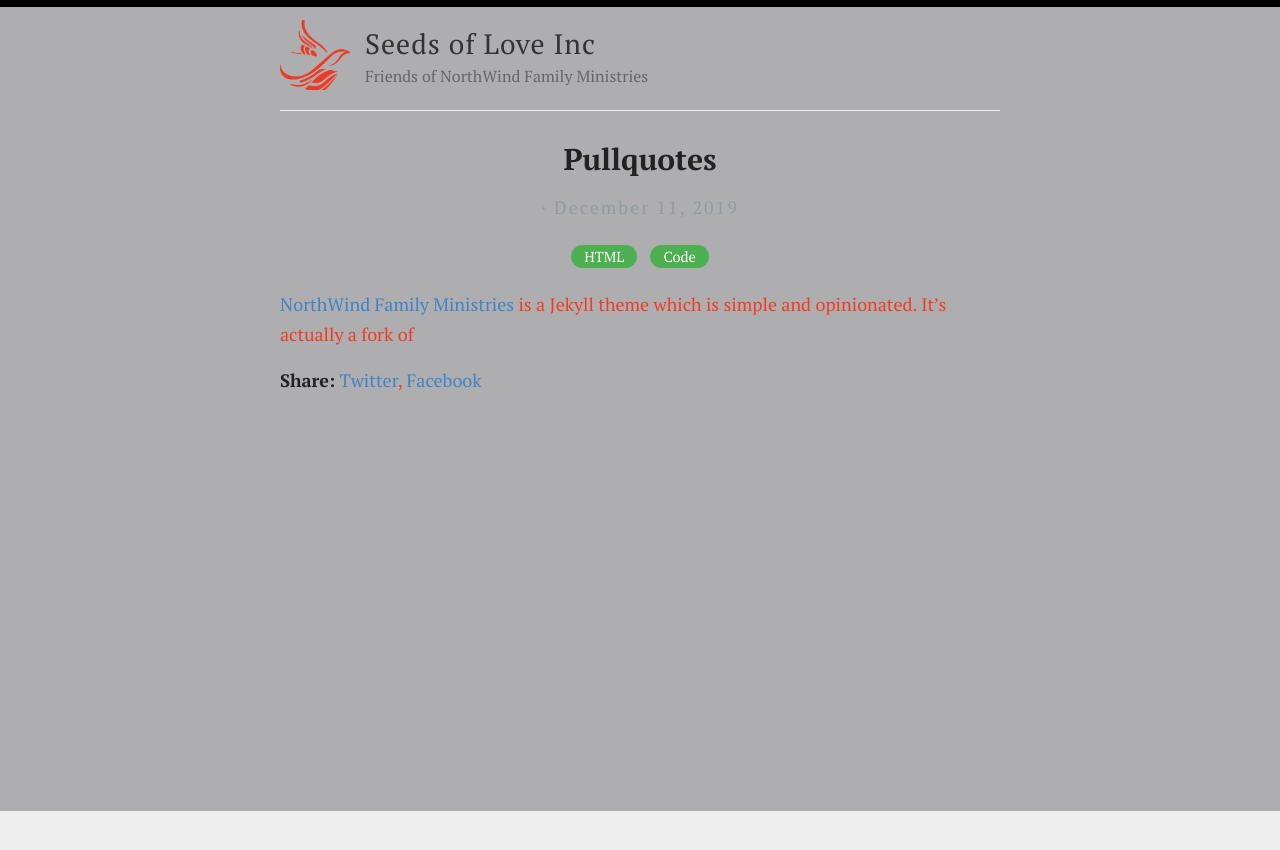
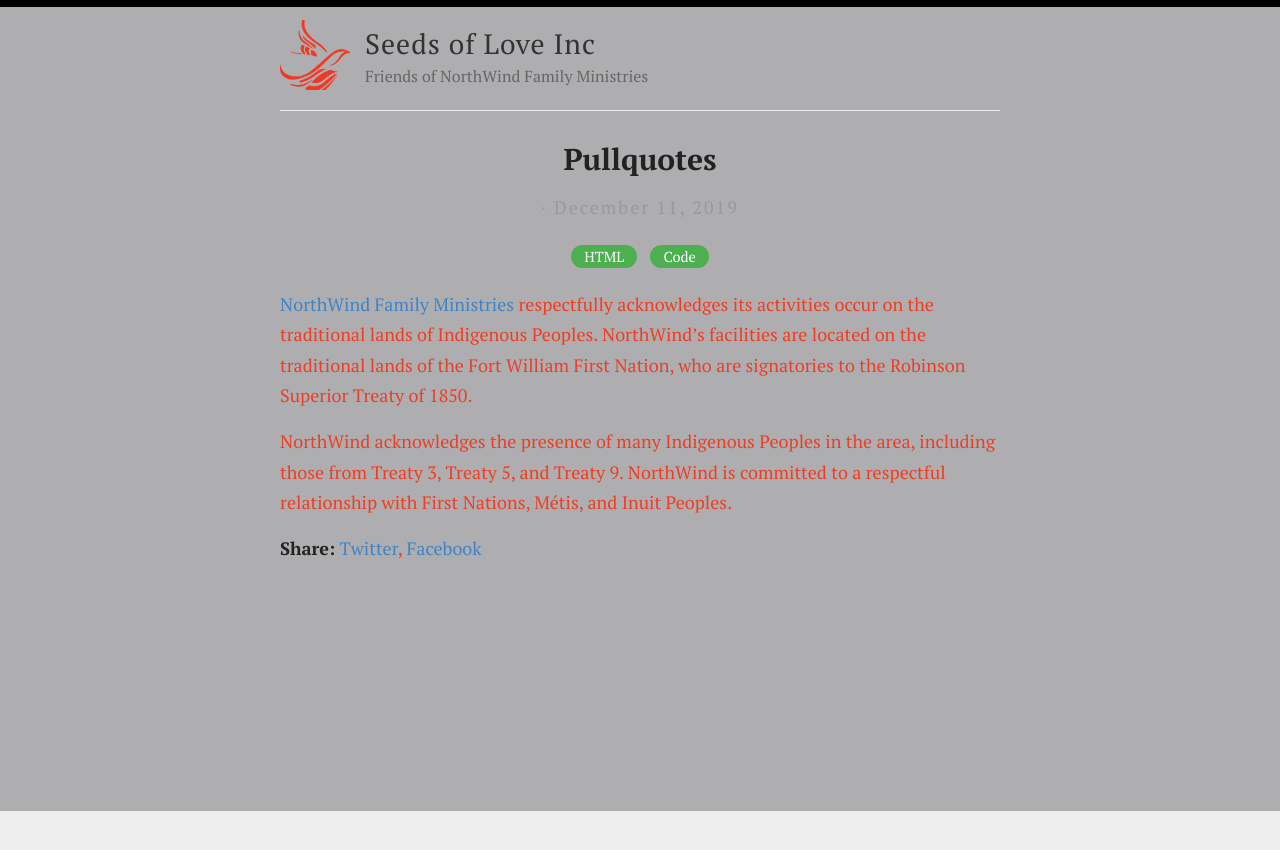
Before and after one commit to Seeds-of-Love-Inc/seeds-of-love-inc.github.io, a Jekyll site: the page built from _posts/2019-12-11-pullquotes.md, in a window 1280 px wide. Shown: the top 850 px of the page. Built offline with Jekyll 4.4.1, drawn with Linux system fonts in a browser that asks for light colours.

Commit message:
Update 2019-12-11-pullquotes.md

```diff
--- a/_posts/2019-12-11-pullquotes.md
+++ b/_posts/2019-12-11-pullquotes.md
@@ -4,4 +4,6 @@ title:  Pullquotes
 categories: [HTML,Code]
 ---
 
-[NorthWind Family Ministries](https://www.northwindfm.org/) is a Jekyll theme which is simple and opinionated. It's actually a fork of
+[NorthWind Family Ministries](https://www.northwindfm.org/) respectfully acknowledges its activities occur on the traditional lands of Indigenous Peoples. NorthWind’s facilities are located on the traditional lands of the Fort William First Nation, who are signatories to the Robinson Superior Treaty of 1850.
+
+NorthWind acknowledges the presence of many Indigenous Peoples in the area, including those from Treaty 3, Treaty 5, and Treaty 9. NorthWind is committed to a respectful relationship with First Nations, Métis, and Inuit Peoples.
```
